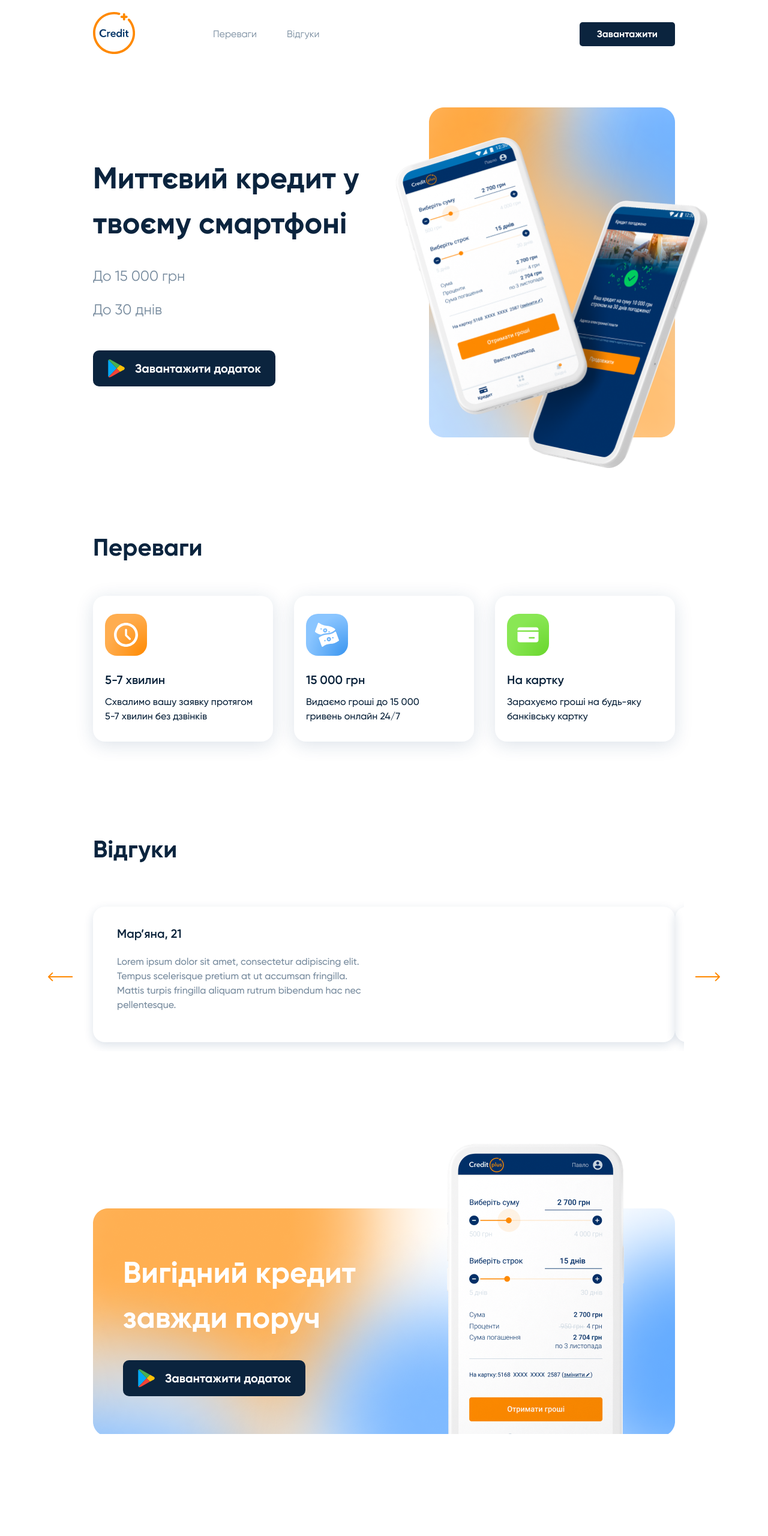
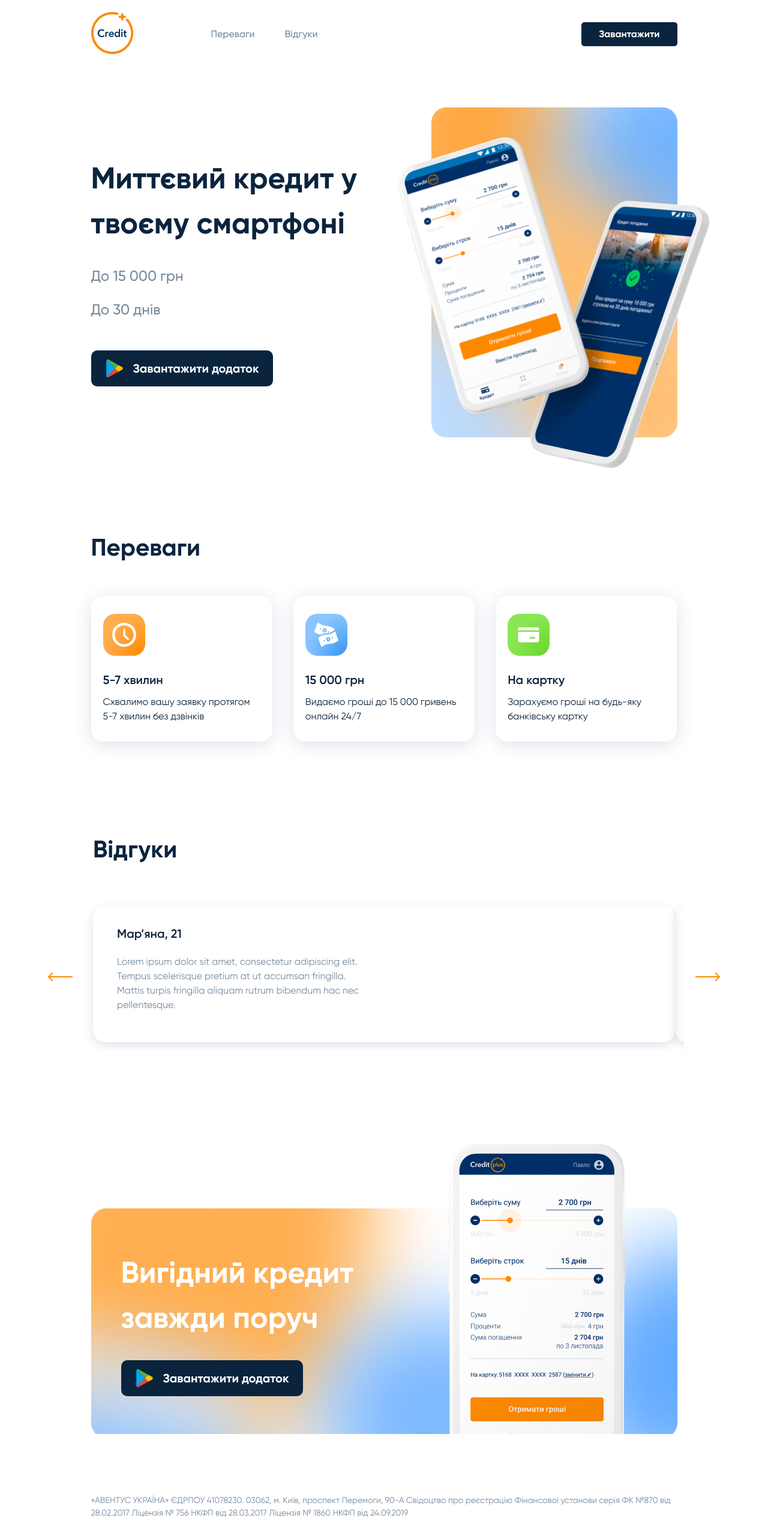
Before and after one commit to shtabnov/traning_5, a website: page src/pug/index.pug in a window 1280 px wide. Shown: the whole page at 60% size. Before the commit the page ends 2490 px from the top, so only its background shows below. Drawn offline with nearby package versions, Linux system fonts and the light colour scheme; files that its build step writes are made by us from their sources; files whose address does not match are found by name.

Commit message:
git pages

```diff
--- a/src/pug/common/footer.pug
+++ b/src/pug/common/footer.pug
@@ -0,0 +1,5 @@
+//- include common/footer.pug
+footer.footer
+    .footer__contanier
+        .footer__txt
+            p «АВЕНТУС УКРАЇНА» ЄДРПОУ 41078230. 03062, м. Київ, проспект Перемоги, 90-А Свідоцтво про реєстрацію Фінансової установи серія ФК №870 від 28.02.2017 Ліцензія № 756 НКФП від 28.03.2017 Ліцензія № 1860 НКФП від 24.09.2019
--- a/src/pug/includes/features.pug
+++ b/src/pug/includes/features.pug
@@ -6,17 +6,17 @@ section.features
             h2.features__heading Переваги
             .features__list
                 .features__card.card
-                    .card__icon(style="background: url(../images/features_1.svg) no-repeat 50%, radial-gradient(100% 100% at 100% 100%, #FF8900 0%, #FFAD4F 100%);")
+                    .card__icon(style="background: url(build/images/features_1.svg) no-repeat 50%, radial-gradient(100% 100% at 100% 100%, #FF8900 0%, #FFAD4F 100%);")
                     .card__text
                         h3.card__heading 5-7 хвилин
                         p.card__description Схвалимо вашу заявку протягом 5-7 хвилин без дзвінків
                 .features__card.card
-                    .card__icon(style="background: url(../images/features_2.svg) no-repeat 50%, radial-gradient(100% 100% at 100% 100%, #3894EF 0%, #8AC5FF 100%);")
+                    .card__icon(style="background: url(build/images/features_2.svg) no-repeat 50%, radial-gradient(100% 100% at 100% 100%, #3894EF 0%, #8AC5FF 100%);")
                     .card__text
                         h3.card__heading 15 000 грн
                         p.card__description Видаємо гроші до 15 000 гривень онлайн 24/7
                 .features__card.card
-                    .card__icon(style="background: url(../images/features_3.svg) no-repeat 50%, radial-gradient(100% 100% at 100% 100%, #69D62C 0%, #89E754 100%);")
+                    .card__icon(style="background: url(build/images/features_3.svg) no-repeat 50%, radial-gradient(100% 100% at 100% 100%, #69D62C 0%, #89E754 100%);")
                     .card__text
                         h3.card__heading На картку
                         p.card__description Зарахуємо гроші на будь-яку банківську картку
--- a/src/styles/block/banner.scss
+++ b/src/styles/block/banner.scss
@@ -2,7 +2,7 @@
     margin-bottom: 100px;
 
     &__contanier {
-        max-width: 970px;
+        max-width: 977px;
         margin: 0 auto;
     }
 
@@ -58,7 +58,7 @@
 
 @media screen and (max-width: 900px) {
     .banner {
-        margin-bottom: 100px;
+        margin-bottom: 50px;
 
         &__contanier {
             max-width: 970px;
--- a/src/styles/block/features.scss
+++ b/src/styles/block/features.scss
@@ -1,7 +1,7 @@
 .features {
 
     &__contanier {
-        max-width: 970px;
+        max-width: 977px;
         margin: 0 auto;
     }
 
--- /dev/null
+++ b/src/styles/block/footer.scss
@@ -0,0 +1,27 @@
+.footer {
+    margin-bottom: 100px;
+
+    &__contanier {
+        max-width: 977px;
+        margin: 0 auto;
+    }
+
+    &__txt {
+        font-style: normal;
+        font-weight: 400;
+        font-size: 14px;
+        line-height: 150%;
+        color: $ligth;
+    }
+}
+
+@media screen and (max-width: 560px) {
+    .footer {
+        margin-bottom: 50px;
+
+        &__contanier {
+            max-width: 977px;
+            margin: 0 20px;
+        }
+    }
+}
--- a/src/styles/block/header.scss
+++ b/src/styles/block/header.scss
@@ -1,7 +1,7 @@
 .header {
 
     &__contanier {
-        max-width: 970px;
+        max-width: 977px;
         margin: 0 auto;
     }
 
--- a/src/styles/block/hero.scss
+++ b/src/styles/block/hero.scss
@@ -1,7 +1,7 @@
 .hero {
 
     &__contanier {
-        max-width: 970px;
+        max-width: 977px;
         margin: 0 auto;
     }
 
--- a/src/styles/common/_fonts.scss
+++ b/src/styles/common/_fonts.scss
@@ -1,13 +1,13 @@
 @font-face {
     font-family: Gilroy;
-    src: url('../fonts/Gilroy-Medium.woff');
+    src: url('../fonts/Gilroy-Regular.woff');
     font-weight: 400;
     font-style: normal;
 }
 
 @font-face {
     font-family: Gilroy;
-    src: url('../fonts/Gilroy-Regular.woff');
+    src: url('../fonts/Gilroy-Medium.woff');
     font-weight: 500;
     font-style: normal;
 }
--- a/src/styles/style.scss
+++ b/src/styles/style.scss
@@ -9,3 +9,4 @@
 @import 'block/features.scss';
 @import 'block/reviews.scss';
 @import 'block/banner.scss';
+@import 'block/footer.scss';
```
Also changed, not shown: build/css/style.css, build/index.html.
